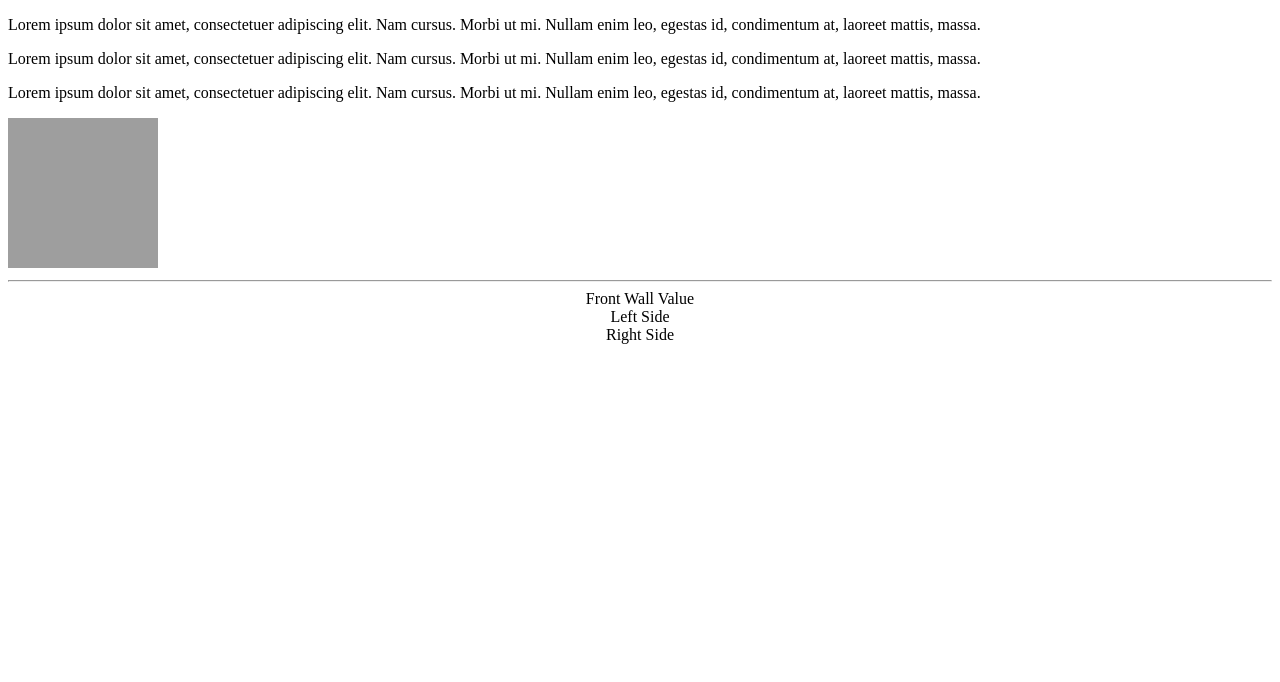
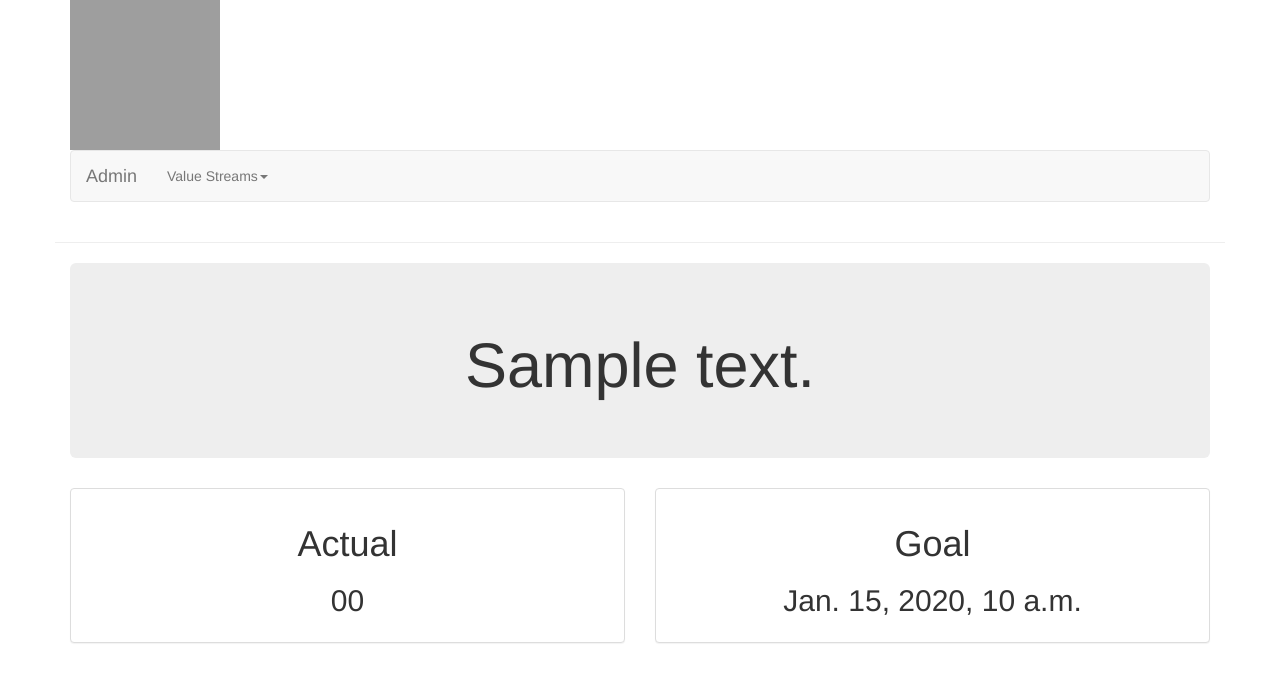
Before and after one commit to mistofthenorth/production_line, a Django app: template line/templates/goal_view.html in a window 1280 px wide. Shown: the top 682 px of the page. Run offline with Django 3.2, Linux system fonts and the light colour scheme; the template is opened without the code that fills it: most values are stand-ins (such as "Sample title", 1, 10 or a date in 2020); some libraries are stand-ins or nearby versions; grey boxes are pictures that could not be loaded.

Commit message:
Updating initial view to show some data

```diff
--- a/line/templates/goal_view.html
+++ b/line/templates/goal_view.html
@@ -2,7 +2,7 @@
 <!DOCTYPE html>
 <html>
   <head>
-    <title>Pallet Shelter Example Page</title>
+    <title>Pallet Shelter Production</title>
     <meta name="viewport" content="width=device-width, initial-scale=1, maximum-scale=1, user-scalable=0">
     <!-- Bootstrap -->
     <link href="{% static 'bootstrap/css/bootstrap.min.css' %}" rel="stylesheet" media="screen">
@@ -14,12 +14,45 @@
 
 <div class="container">
 	<div class="row">
-  		<div class="span3"><p>Lorem ipsum dolor sit amet, consectetuer adipiscing elit. Nam cursus. Morbi ut mi. Nullam enim leo, egestas id, condimentum at, laoreet mattis, massa.</p></div>
-  		<div class="span3"><p>Lorem ipsum dolor sit amet, consectetuer adipiscing elit. Nam cursus. Morbi ut mi. Nullam enim leo, egestas id, condimentum at, laoreet mattis, massa.</p></div>
-  		<div class="span3"><p>Lorem ipsum dolor sit amet, consectetuer adipiscing elit. Nam cursus. Morbi ut mi. Nullam enim leo, egestas id, condimentum at, laoreet mattis, massa.</p></div>
+		<div class="col-md-6"><img src="{% static 'Pallet_Logo.png' %}" alt="Pallet Logo" height="150" width="150"></div>
+		<div class="col-md-6"></div>
+	</div>
 
 
-		<div class="span3"><img src="{% static 'Pallet_Logo.png' %}" alt="My image" height="150" width="150"></div>
+
+<nav class="navbar navbar-default">
+  <div class="container-fluid">
+    <!-- Brand and toggle get grouped for better mobile display -->
+    <div class="navbar-header">
+      <button type="button" class="navbar-toggle collapsed" data-toggle="collapse" data-target="#bs-example-navbar-collapse-1" aria-expanded="false">
+        <span class="sr-only">Toggle navigation</span>
+        <span class="icon-bar"></span>
+        <span class="icon-bar"></span>
+        <span class="icon-bar"></span>
+      </button>
+      <a class="navbar-brand" href="/admin">Admin</a>
+    </div>
+
+    <!-- Collect the nav links, forms, and other content for toggling -->
+    <div class="collapse navbar-collapse" id="bs-example-navbar-collapse-1">
+      <ul class="nav navbar-nav">
+        <li class="dropdown">
+          <a href="#" class="dropdown-toggle" data-toggle="dropdown" role="button" aria-haspopup="true" aria-expanded="false">Value Streams<span class="caret"></span></a>
+          <ul class="dropdown-menu">
+          	{% for line in lines %}
+						<li><a href="/line/goal_view?line={{line.uid}}">{{line.description}}</a></li>
+						{% endfor %}
+          </ul>
+        </li>
+      </ul>
+
+
+    </div><!-- /.navbar-collapse -->
+  </div><!-- /.container-fluid -->
+</nav>
+
+	<div class="row">
+
 	</div>
 	<div class="row">
 		<hr>
@@ -31,17 +64,29 @@
 	</div>
 	<div class="jumbotron">
   		<div align="center">
-  		Front Wall Value
+  			<h1>{{current_line.description}}</h1>
   		</div>
 	</div>
 	<div class="row">
-		<div class="span6" align="center">
-			Left Side
+		<div class="col-md-6" align="center">
+			<div class="panel panel-default">
+		  	<div class="panel-body">
+		  		<h1>Actual</h1>
+		  		<p>
+					<h2>00</h2>
+				</div>
+			</div>
 		</div>
-		<div class="span6" align="center">
-			Right Side
+		<div class="col-md-6" align="center">
+			<div class="panel panel-default">
+		  	<div class="panel-body">
+		    	<h1>Goal</h1>
+		    	<h2>{{current_line.goal_time}}</h2>
+		  	</div>
+			</div>
 		</div>
 	</div>
+
   </body>
 </html>
 
```
Also changed, not shown: line/views.py (+12 -1 lines).
